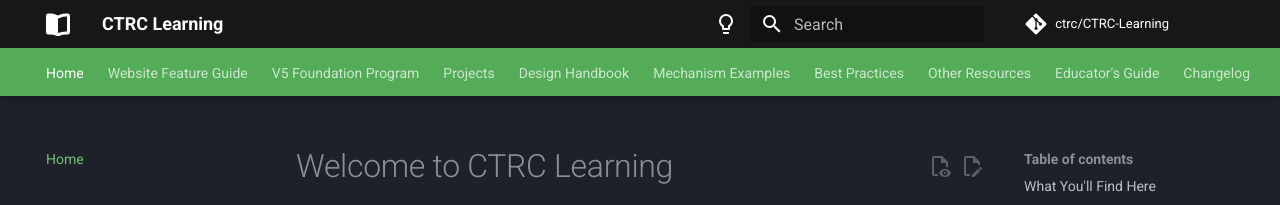
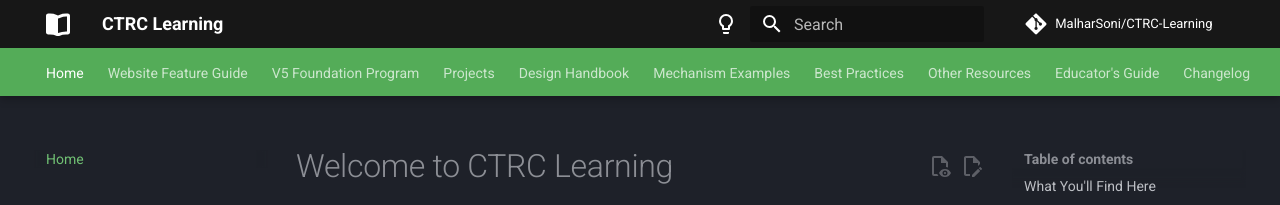
Before and after one commit to MalharSoni/CTRC-Learning, an MkDocs documentation site: the page built from docs/index.md, in a window 1280 px wide. Shown: the top 205 px of the page. Built offline with MkDocs 1.6.1 and Material for MkDocs 9.7.7, drawn with Linux system fonts in a browser that asks for light colours; comment, search, counter and statistics services are not loaded; part of the change alters nothing that is shown.

Commit message:
Fix repo URL and Educator's Guide link
- Point repo_name/repo_url to MalharSoni/CTRC-Learning
- Fix Educator's Guide card link (educators/ → educators-guide/)
- Update site_description and site_url for GitHub Pages

Co-Authored-By: Claude Opus 4.6 <noreply@anthropic.com>

```diff
--- a/docs/index.md
+++ b/docs/index.md
@@ -58,7 +58,7 @@ Whether you're picking up a wrench for the first time or already know your way a
 
     Lesson plans, pacing guides, and assessment rubrics for mentors and coaches running a VEX V5 robotics program.
 
-    [:octicons-arrow-right-24: Educator's Guide](educators/index.md)
+    [:octicons-arrow-right-24: Educator's Guide](educators-guide/index.md)
 
 </div>
 
--- a/mkdocs.yml
+++ b/mkdocs.yml
@@ -1,8 +1,8 @@
 site_name: CTRC Learning
-site_description: A comprehensive learning guide and technical reference for FRC Design using Onshape — by Caution Tape Robotics Club.
-site_url: ""
-repo_name: ctrc/CTRC-Learning
-repo_url: https://github.com/ctrc/CTRC-Learning
+site_description: CTRC Learning Hub — VEX V5 Foundation Program & BattleBots curriculum by Caution Tape Robotics Club.
+site_url: https://malharsoni.github.io/CTRC-Learning/
+repo_name: MalharSoni/CTRC-Learning
+repo_url: https://github.com/MalharSoni/CTRC-Learning
 edit_uri: edit/main/docs/
 
 theme:
```
